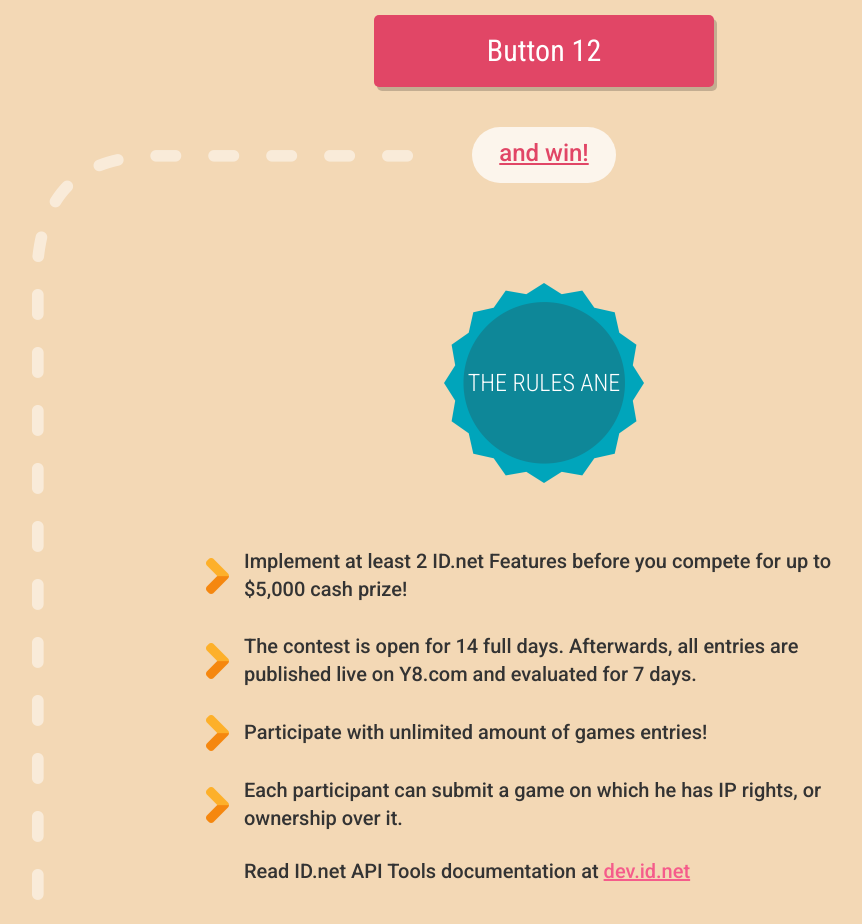
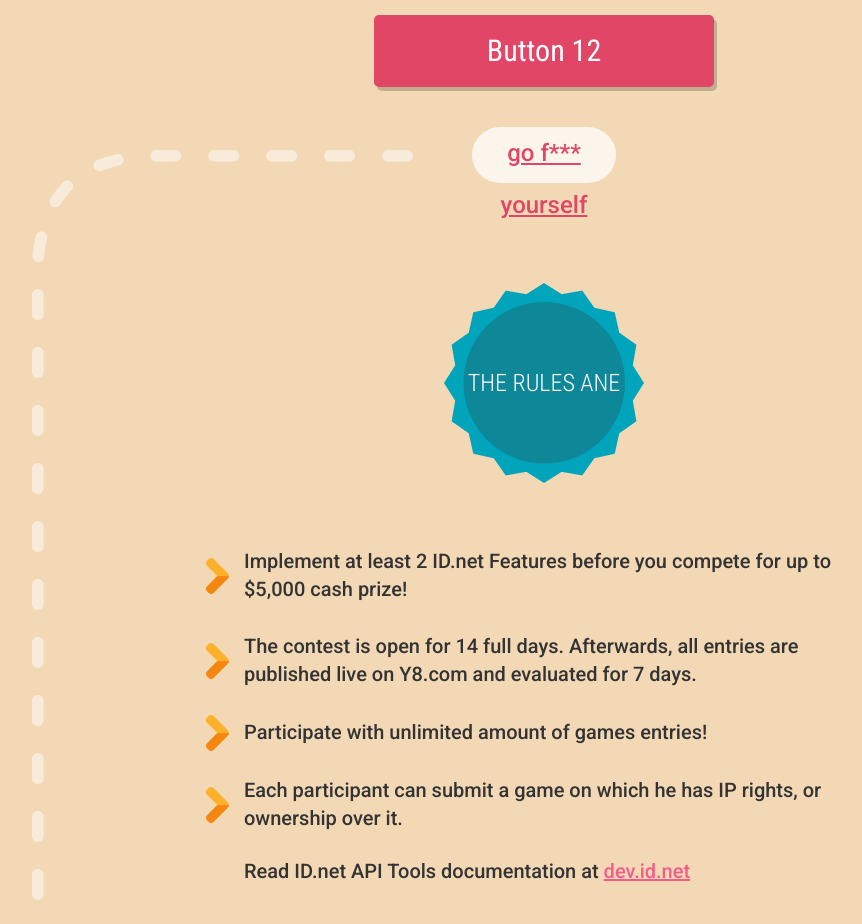
Before and after one commit to zuozas/Contest, a plain HTML site: page index.html in a window 1280 px wide. Shown: the part 1200-2124 px from the top of the page, without its empty margins (96-958 px from the left). Drawn offline with Linux system fonts and the light colour scheme.

Commit message:
Third change

```diff
--- a/index.html
+++ b/index.html
@@ -50,7 +50,7 @@
         <div class="title2 clearfix"><img class="image" src="images/title2@2x.png"></div>
         <div class="spacer spacer-2"></div>
         <button onclick="window.location='https://www.id.net/';" class="_button _button-1">Button 12</button>
-        <a class="_button _button-2" href="#container3">and win!</a>
+        <a class="_button _button-2" href="#container3">go f*** yourself</a>
         <div class="blue-badge"><p>THE RULES ANE</p></div>
         <div class="list-box clearfix">
             <ul class="checkboxes-1 clearfix">
```
